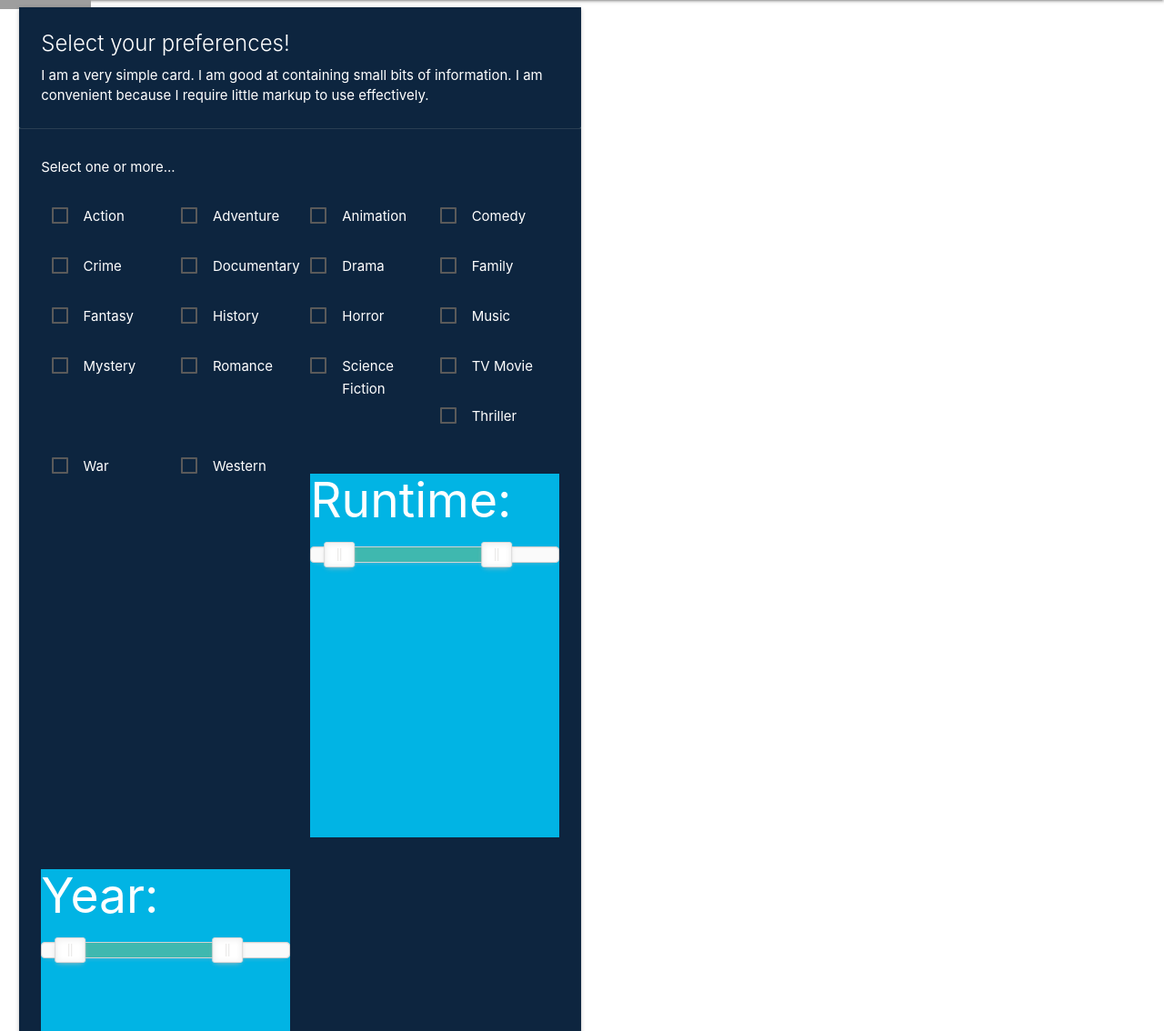
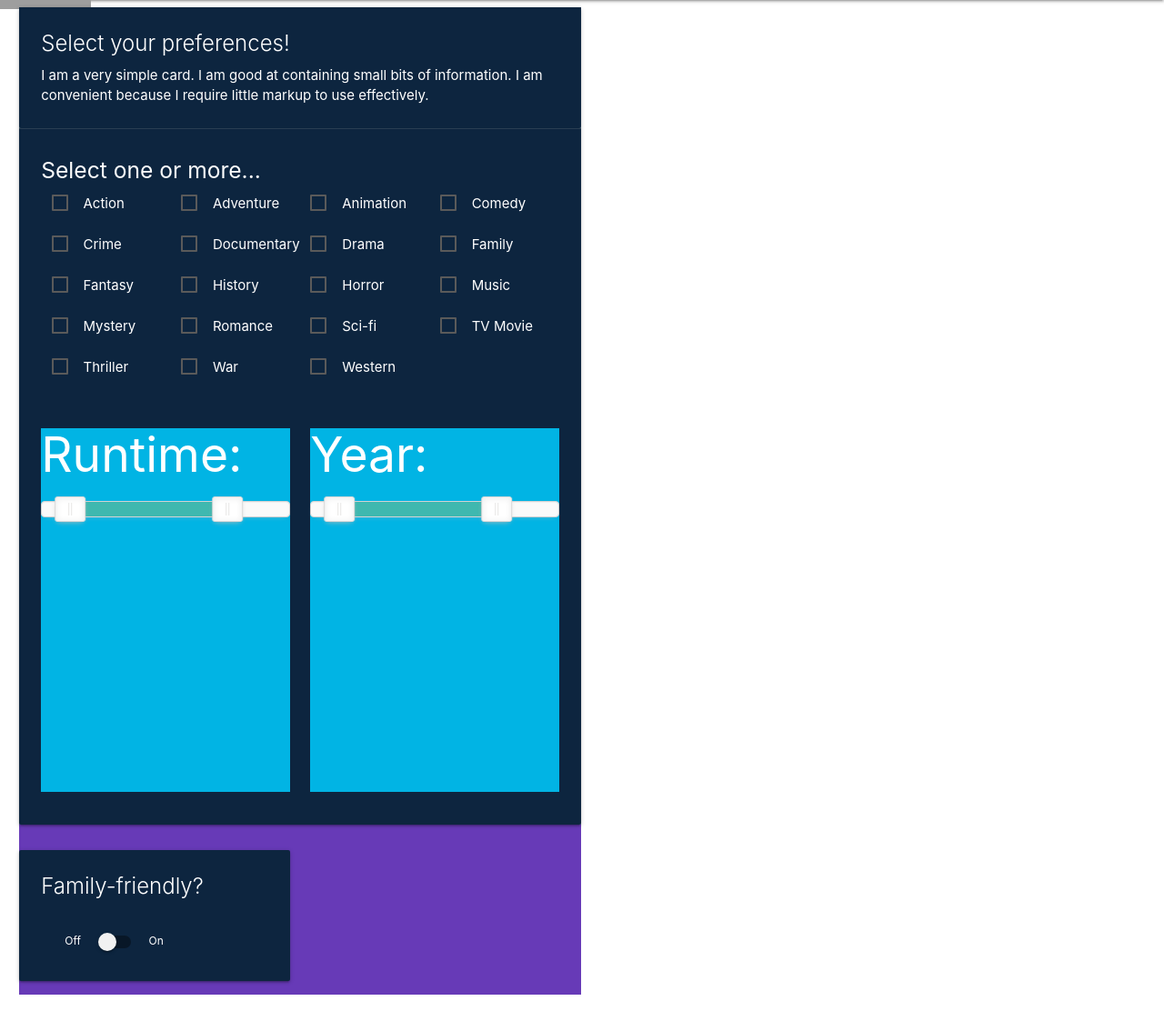
Before and after one commit to melanieuhrich/MovieGO, a PHP site: page / in a window 1280 px wide. Shown: the part 64-1198 px from the top of the page at 91% size. After the commit the page ends 1158 px from the top, so only its background shows below. Run offline with PHP 8.4, Linux system fonts and the light colour scheme; grey boxes are pictures that could not be loaded.

Commit message:
tidied checkbox html, added genreItem class

```diff
--- a/assets/style/style.css
+++ b/assets/style/style.css
@@ -21,6 +21,10 @@
     width: 100%;
     height: 144px;
     background-color: var(--primary);
+}
+
+.genreItem {
+    margin-bottom: 20px;
 }
 
 #toggle {
--- a/index.html
+++ b/index.html
@@ -48,122 +48,84 @@
                   I am convenient because I require little markup to use effectively.</p>
               </div>
               <div class="card-action row preferences-card container2">
-                <p>Select one or more...</p>
+                <h5>Select one or more...</h5>
                 <!-- <form action="#"> -->
-                  <p class="col s3">
-                    <label>
+                  <div class="col s3 genreItem">
                       <input type="checkbox" id="28" />
                       <span class="card-text">Action</span>
-                    </label>
-                  </p>
-                  <p class="col s3">
-                    <label>
+                  </div>
+                  <div class="col s3 genreItem">
                       <input type="checkbox" id="12" />
                       <span class="card-text">Adventure</span>
-                    </label>
-                  </p>
-                  <p class="col s3">
-                    <label>
+                  </div>
+                  <div class="col s3 genreItem">
                       <input type="checkbox" id="16" />
                       <span class="card-text">Animation</span>
-                    </label>
-                  </p>
-                  <p class="col s3">
-                    <label>
+                  </div>
+                  <div class="col s3 genreItem">
                       <input type="checkbox" id="35" />
                       <span class="card-text">Comedy</span>
-                    </label>
-                  </p>
-                  <p class="col s3">
-                    <label>
+                  </div>
+                  <div class="col s3 genreItem">
                       <input type="checkbox" id="80" />
                       <span class="card-text">Crime</span>
-                    </label>
-                  </p>
-                  <p class="col s3">
-                    <label>
+                  </div>
+                  <div class="col s3 genreItem">
                       <input type="checkbox" id="99" />
                       <span class="card-text">Documentary</span>
-                    </label>
-                  </p>
-                  <p class="col s3">
-                    <label>
+                  </div>
+                  <div class="col s3 genreItem">
                       <input type="checkbox" id="18" />
                       <span class="card-text">Drama</span>
-                    </label>
-                  </p>
-                  <p class="col s3">
-                    <label>
+                  </div>
+                  <div class="col s3 genreItem">
                       <input type="checkbox" id="10751" />
                       <span class="card-text">Family</span>
-                    </label>
-                  </p>
-                  <p class="col s3">
-                    <label>
+                  </div>
+                  <div class="col s3 genreItem">
                       <input type="checkbox" id="14" />
                       <span class="card-text">Fantasy</span>
-                    </label>
-                  </p>
-                  <p class="col s3" id="36">
-                    <label>
+                  </div>
+                  <div class="col s3 genreItem" id="36">
                       <input type="checkbox" />
                       <span class="card-text">History</span>
-                    </label>
-                  </p>
-                  <p class="col s3" id="27">
-                    <label>
+                  </div>
+                  <div class="col s3 genreItem" id="27">
                       <input type="checkbox" />
                       <span class="card-text">Horror</span>
-                    </label>
-                  </p>
-                  <p class="col s3">
-                    <label>
+                  </div>
+                  <div class="col s3 genreItem">
                       <input type="checkbox" id="10402" />
                       <span class="card-text">Music</span>
-                    </label>
-                  </p>
-                  <p class="col s3">
-                    <label>
+                  </div>
+                  <div class="col s3 genreItem">
                       <input type="checkbox" id="9648" />
                       <span class="card-text">Mystery</span>
-                    </label>
-                  </p>
-                  <p class="col s3">
-                    <label>
+                  </div>
+                  <div class="col s3 genreItem">
                       <input type="checkbox" id="10749" />
                       <span class="card-text">Romance</span>
-                    </label>
-                  </p>
-                  <p class="col s3">
-                    <label>
+                  </div>
+                  <div class="col s3 genreItem">
                       <input type="checkbox" id="878" />
-                      <span class="card-text">Science Fiction</span>
-                    </label>
-                  </p>
-                  <p class="col s3">
-                    <label>
+                      <span class="card-text">Sci-fi</span>
+                  </div>
+                  <div class="col s3 genreItem">
                       <input type="checkbox" id="10770" />
                       <span class="card-text">TV Movie</span>
-                    </label>
-                  </p>
-                  <p class="col s3">
-                    <label>
+                  </div>
+                  <div class="col s3 genreItem">
                       <input type="checkbox" id="53" />
                       <span class="card-text">Thriller</span>
-                    </label>
-                  </p>
-                  <p class="col s3">
-                    <label>
+                  </div>
+                  <div class="col s3 genreItem">
                       <input type="checkbox" id="10752" />
                       <span class="card-text">War</span>
-                    </label>
-                  </p>
-                  <p class="col s3">
-                    <label>
+                  </div>
+                  <div class="col s3 genreItem">
                       <input type="checkbox" id="37" />
                       <span class="card-text">Western</span>
-                    </label>
-                  </p>
+                  </div>
                   <div class="divider">
                   </div>
                   <!-- Runtime Slider -->
```
